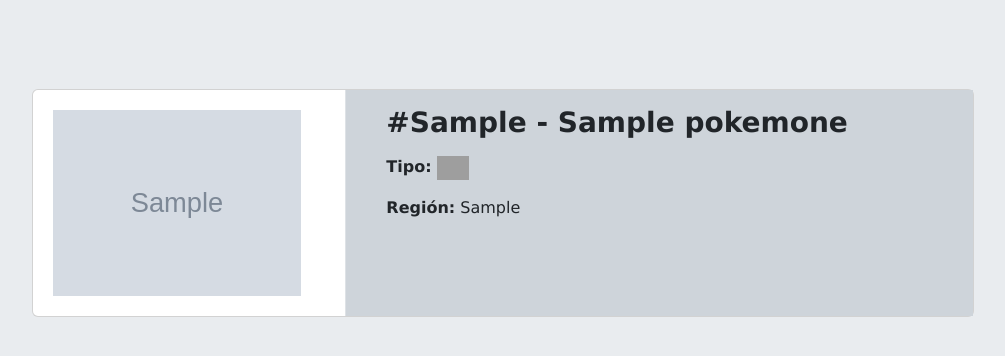
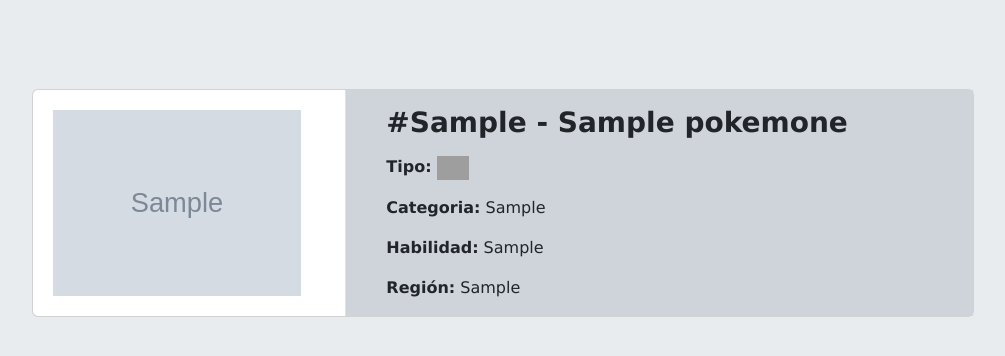
Before and after one commit to SolAriass/TPpokedex, a PHP site: page /vistaPokemon.php?id=1 in a window 1280 px wide. Shown: the part 229-585 px from the top of the page, without its empty margins (137-1142 px from the left). Run offline with PHP 8.4, Linux system fonts and the light colour scheme; tables that the repository leaves empty or names only in its code hold one stand-in row (values such as "Sample post"); data that the repository does not hold is empty; grey boxes are pictures that could not be loaded.

Commit message:
se agregó categoria y habilidad

```diff
--- a/vistaPokemon.php
+++ b/vistaPokemon.php
@@ -68,6 +68,12 @@ if ($datos && mysqli_num_rows($datos) > 0) {
                             <img src="tiposPokemones/tipo<?= ucfirst($poke['tipo']) ?>.png" style="width: 32px;">
                         </p>
                         <p class="card-text">
+                            <strong>Categoria:</strong> <?= $poke['categoria'] ?>
+                        </p>
+                        <p class="card-text">
+                            <strong>Habilidad:</strong> <?= $poke['habilidad'] ?>
+                        </p>
+                        <p class="card-text">
                             <strong>Región:</strong> <?= $poke['region'] ?>
                         </p>
                     </div>
```
